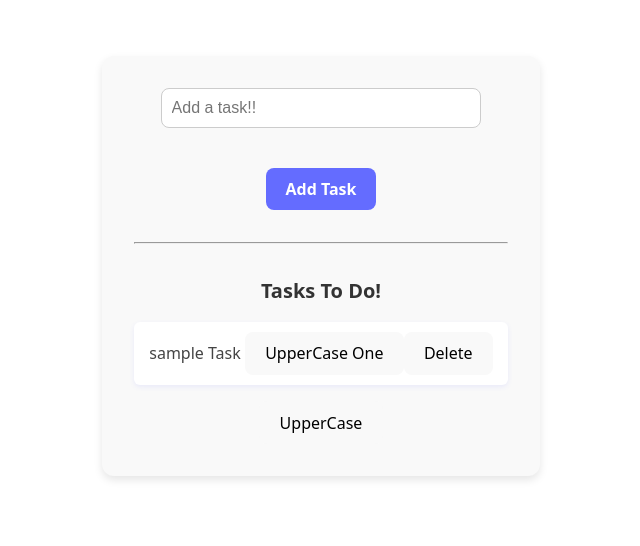
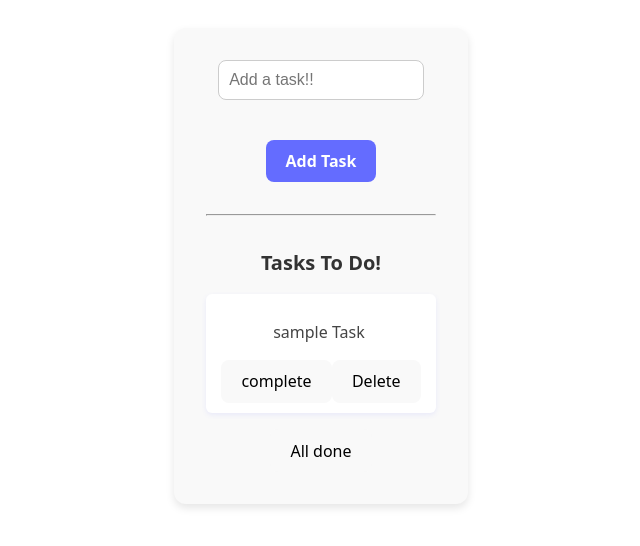
Before and after one commit to samarthdhoble/react-Todo-List, a React (Vite) app: page / in a window 1280 px wide. Shown: the part 134-680 px from the top of the page, without its empty margins (319-959 px from the left). Built offline with nearby package versions, Linux system fonts and the light colour scheme.

Commit message:
mark task as done feature implemented

```diff
--- a/src/TodoList.jsx
+++ b/src/TodoList.jsx
@@ -3,14 +3,15 @@ import {v4 as uuidv4} from 'uuid';
 
 export default function TodoList(){
 
-  let [todos , setTodos] = useState([{task : 'sample Task' , id : uuidv4()}])
+  let [todos , setTodos] = useState([{task : 'sample Task' , id : uuidv4() , isDone : false}])
   let [newTodo , setNewTodo] = useState("")
 
   let addNewTask = () => {
     setTodos((prvTodo)=>{
       return [...prvTodo , {
         task : newTodo ,
-        id : uuidv4()
+        id : uuidv4(),
+        isDone : false
       }]
     })
   }
@@ -25,25 +26,27 @@ export default function TodoList(){
   }
 
 
-  let upperCaseAll = ()=>{
+  let markAllDone = ()=>{
      setTodos((todos) => todos.map((todo)=>{
       return {
         ...todo,
-        task : todo.task.toUpperCase()
+        task : todo.task.toUpperCase(),
+        isDone : true
       }
      })
     );
   };
 
-  let upperCaseOne = (id)=> {
-    console.log(id);
+  let markAsDone = (id)=> {
     setTodos((todos) => todos.map((todo)=>{
 
-      console.log('todoid' , todo.id)
+      console.log(todo.isDone)
       if(todo.id === id){
         return {
           ...todo,
+          isDone : todo.isDone = true,
           task : todo.task.toUpperCase()
+
         }
       } else {
         return todo;
@@ -70,8 +73,12 @@ export default function TodoList(){
           todos.map((todo)=>(
             <li key={todo.id} className="todo-item">
               <span>
-                {todo.task}&nbsp;
-                <button onClick={() =>upperCaseOne(todo.id)}>UpperCase One</button>
+
+                <p style={todo.isDone ? {textDecorationLine : "line-through"} : {}}>
+                  {todo.task}&nbsp;
+                </p>
+
+                <button onClick={() =>markAsDone(todo.id)}>complete</button>
                 <button onClick={()=> deleteTodo(todo.id)}>Delete</button>
               </span>
             </li>
@@ -79,7 +86,7 @@ export default function TodoList(){
         }
       </ul>
 
-      <button onClick={upperCaseAll}>UpperCase</button>
+      <button onClick={markAllDone}>All done</button>
     </div>
 
 
```
